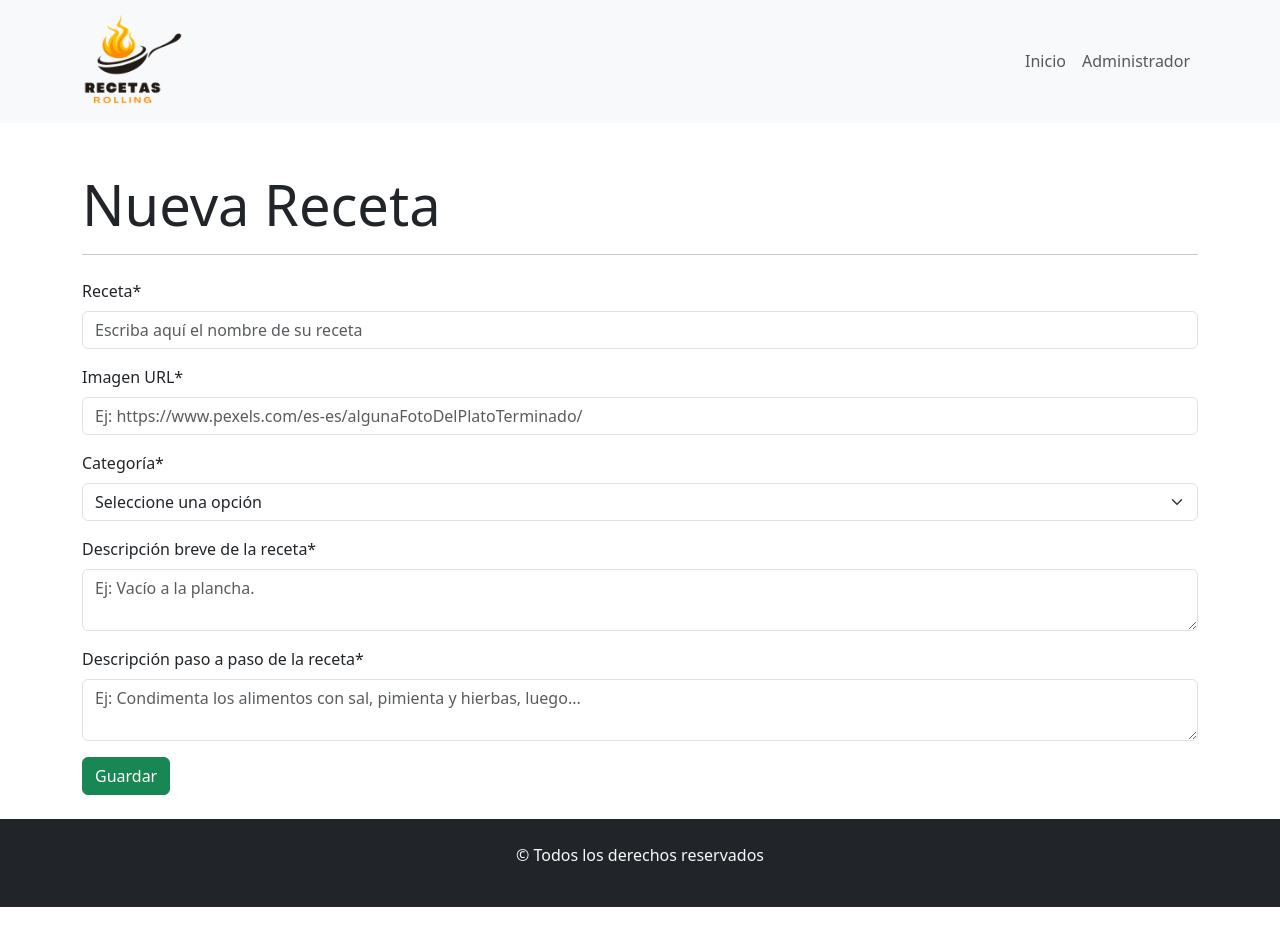
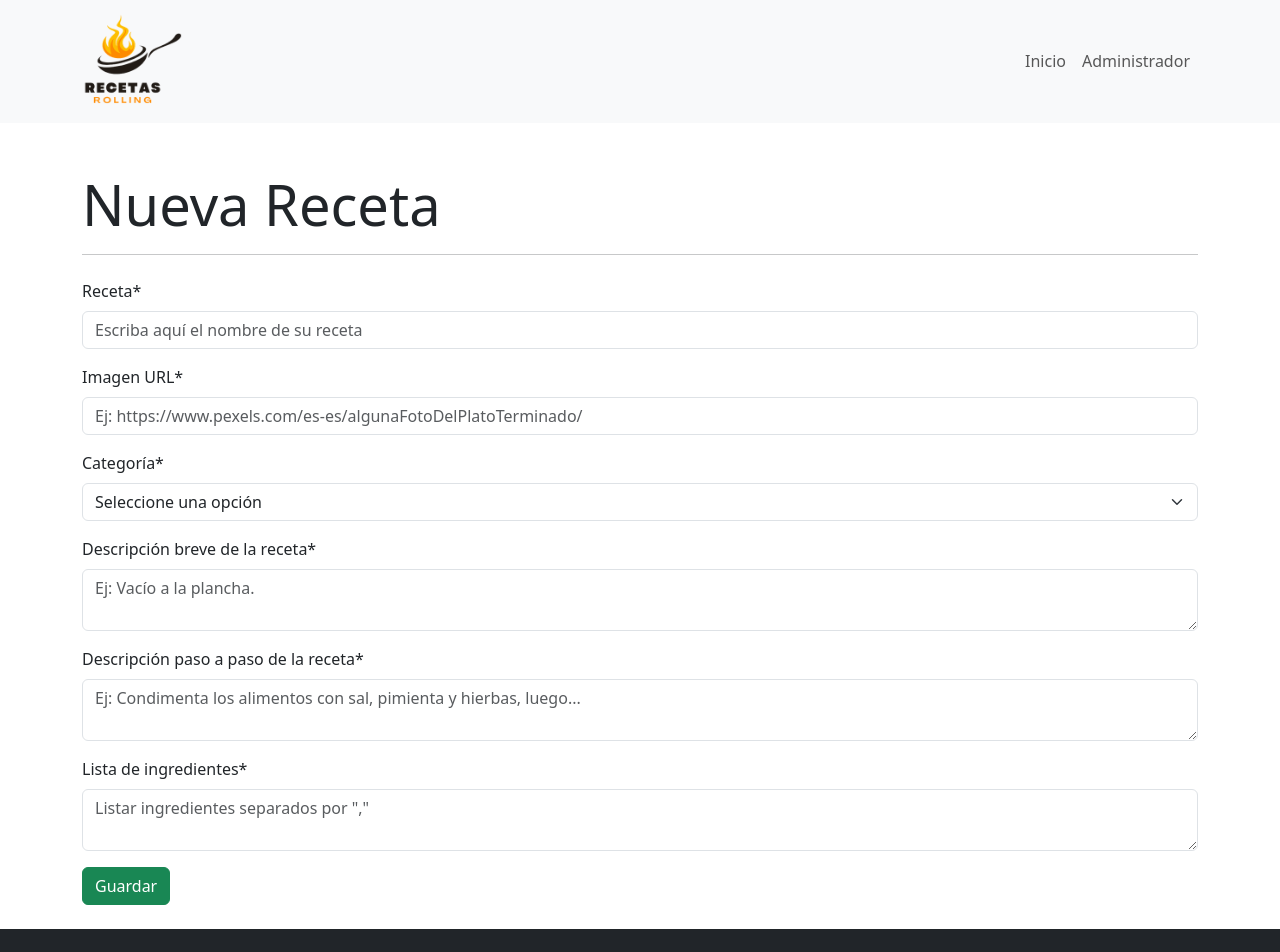
Before and after one commit to DylanNavarro97/TpReact-Ej14, a React (Vite) app: page /crear in a window 1280 px wide. Shown: the top 952 px of the page. Before the commit the page ends 907 px from the top, so only its background shows below. Built offline with nearby package versions, Linux system fonts and the light colour scheme.

Commit message:
input de lista de ingredientes con su validacion agregado

```diff
--- a/src/components/recetas/FormularioRecetas.jsx
+++ b/src/components/recetas/FormularioRecetas.jsx
@@ -25,7 +25,7 @@ const FormularioRecetas = () => {
             type="text"
             placeholder="Escriba aquí el nombre de su receta"
             {...register("nombre", {
-              required: "El nombre de la receta es obligatoria",
+              required: "El nombre de la receta es obligatorio",
               minLength: {
                 value: 2,
                 message:
@@ -62,11 +62,11 @@ const FormularioRecetas = () => {
           </Form.Text>
         </Form.Group>
 
-        <Form.Group className="mb-3" controlId="formPrecio">
+        <Form.Group className="mb-3" controlId="formCategoria">
           <Form.Label>Categoría*</Form.Label>
           <Form.Select
           {...register ("categoria", {
-            required: "La categoria es obligatoria"
+            required: "La categoría es obligatoria"
           })}
           >
             <option value="">Seleccione una opción</option>
@@ -88,7 +88,7 @@ const FormularioRecetas = () => {
             placeholder="Ej: Vacío a la plancha."
             as="textarea"
             {...register("descripcionBreve", {
-              required: "La descripcion breve es obligatoria",
+              required: "La descripción breve es obligatoria",
               minLength: {
                 value: 5,
                 message: "Debe contener como mínimo 5 caracteres"
@@ -112,7 +112,7 @@ const FormularioRecetas = () => {
             as="textarea"
             maxLength={500}
             {...register ("recetaCompleta", {
-              required: "La descripcion completa es obligatoria",
+              required: "La descripción completa es obligatoria",
               minLength: {
                 value: 15,
                 message: "Debe contener como mínimo 15 caracteres"
@@ -128,6 +128,29 @@ const FormularioRecetas = () => {
           </Form.Text>
         </Form.Group>
 
+        <Form.Group className="mb-3" controlId="formListaIngredientes">
+          <Form.Label>Lista de ingredientes*</Form.Label>
+          <Form.Control
+            type="text"
+            placeholder={`Listar ingredientes separados por ","`}
+            as="textarea"
+            {...register("listaIngredientes", {
+              required: "La lista de ingredientes es obligatoria",
+              minLength: {
+                value: 5,
+                message: "Debe contener como mínimo 5 caracteres"
+              },
+              maxLength:{
+                value: 50,
+                message: "Debe contener como máximo 50 caracteres"
+              }
+            })}
+          />
+          <Form.Text className="text-danger">
+            {errors.listaIngredientes?.message}
+          </Form.Text>
+        </Form.Group>
+
         <Button type="submit" variant="success">
           Guardar
         </Button>
```
